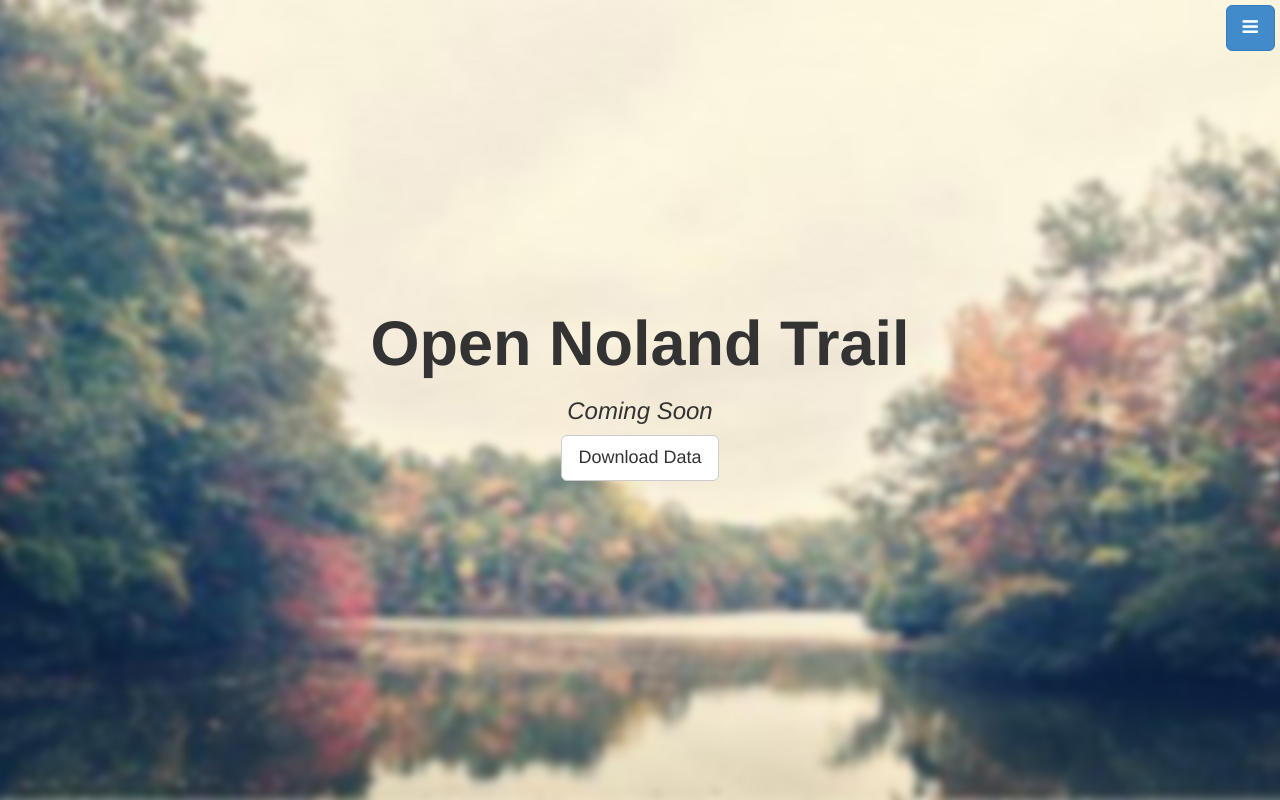
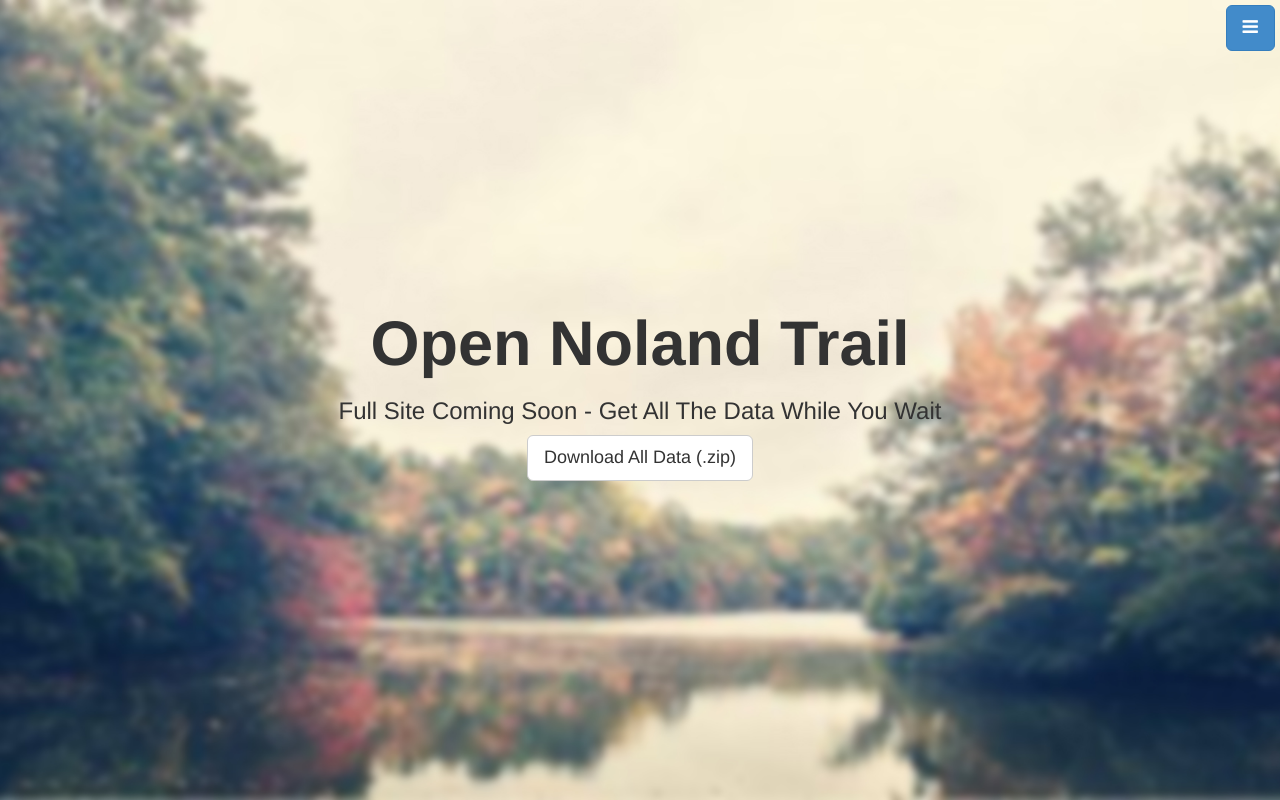
Before and after one commit to jonahadkins/open-noland-trail, a plain HTML site: page index.html in a window 1280 px wide. Shown: the top 800 px of the page. Drawn offline with Linux system fonts and the light colour scheme.

Commit message:
Few Link Updates

```diff
--- a/index.html
+++ b/index.html
@@ -45,10 +45,10 @@
         <div class="vert-text">
             <h1>Open Noland Trail</h1>
             <h3>
-                <em>Coming Soon</em>
+                Full Site Coming Soon - Get All The Data While You Wait
                 <p>
                     <p>
-            <a href="#data" class="btn btn-default btn-lg">Download Data</a>
+            <a href="https://github.com/jonahadkins/open-noland-trail/blob/master/data/noland_trail_data.zip?raw=true" class="btn btn-default btn-lg">Download All Data (.zip)</a>
         </div>
     </div>
     <!-- /Full Page Image Header Area -->
```
